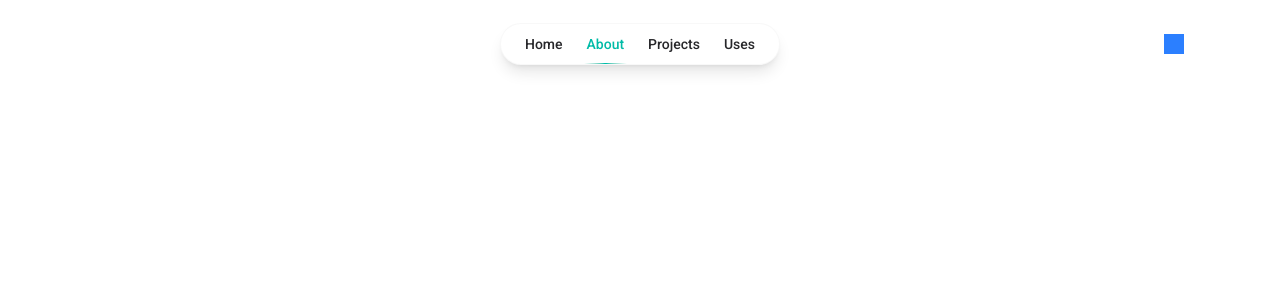
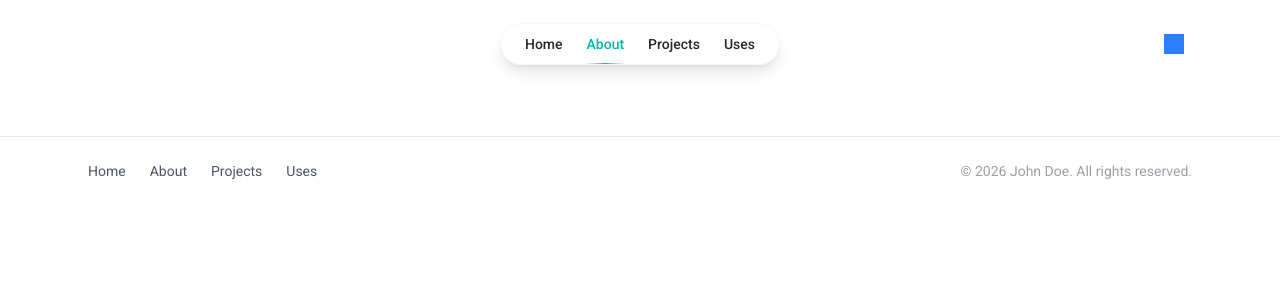
Before and after one commit to guilhermebpm/portifolio, a Next.js app: page / in a window 1280 px wide. Shown: the top 300 px of the page. Built offline with nearby package versions, Linux system fonts and the light colour scheme.

Commit message:
Footer layout added.

```diff
--- a/package.json
+++ b/package.json
@@ -20,8 +20,10 @@
 		"@types/node": "^20",
 		"@types/react": "^19",
 		"@types/react-dom": "^19",
+		"autoprefixer": "^10.4.24",
 		"biome-tailwind-sorter": "0.2.8",
-		"tailwindcss": "^4",
+		"postcss": "^8.5.6",
+		"tailwindcss": "^4.1.18",
 		"typescript": "^5"
 	}
 }
--- a/src/app/page.tsx
+++ b/src/app/page.tsx
@@ -1,4 +1,6 @@
 import { Navbar } from '@/components/Navbar';
+import Footer from '@/components/Footer';
+
 
 export default function Home() {
 	return (
@@ -8,6 +10,9 @@ export default function Home() {
 				<Navbar />
 				<div className='size-5 bg-blue-500'></div>
 			</header>
+
+         {/* Footer at the bottom */}
+             <Footer />
 		</main>
 	);
 }
--- /dev/null
+++ b/src/components/Footer.tsx
@@ -0,0 +1,23 @@
+export default function Footer() {
+  return (
+    <footer className="w-full border-t border-gray-200 bg-white mt-16">
+      <div className="max-w-6xl mx-auto px-6 py-6 flex flex-col md:flex-row items-center justify-between text-sm text-gray-600">
+
+        {/* Left Side */}
+
+        <nav className="flex gap-6 mb-4 md:mb-0">
+          <a href="/" className="hover:text-black ">Home</a>
+          <a href="/about" className="hover:text-black ">About</a>
+          <a href="/projects" className="hover:text-black ">Projects</a>
+          <a href="/uses" className="hover:text-black ">Uses</a>
+        </nav>
+
+        {/* Right Side */}
+
+        <p className="text-zinc-400 text-center md:text-right">
+          © {new Date().getFullYear()} John Doe. All rights reserved.
+        </p>
+      </div>
+    </footer>
+  );
+}
```
Also changed, not shown: 1 other file (tests, documents, lock files or other folders).
